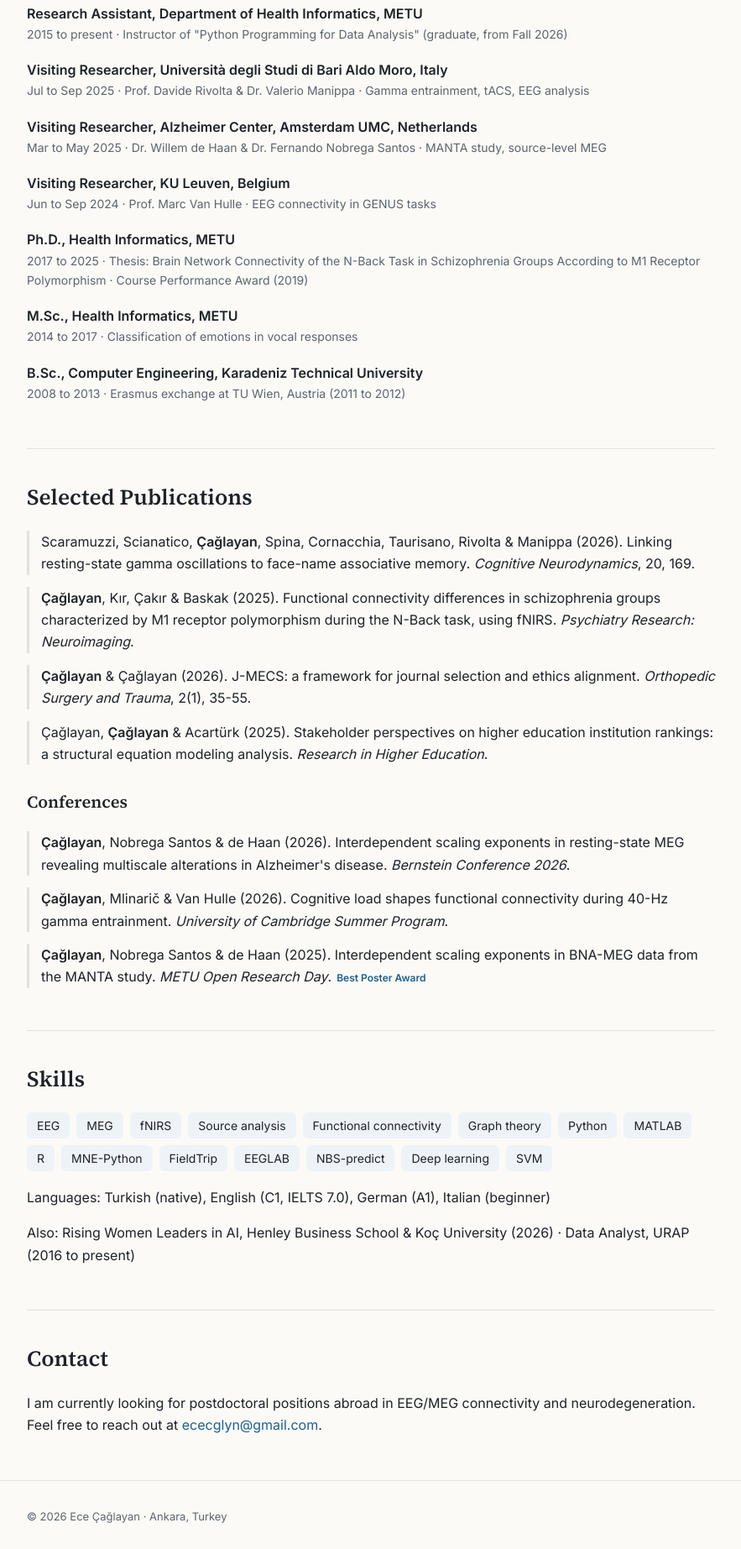
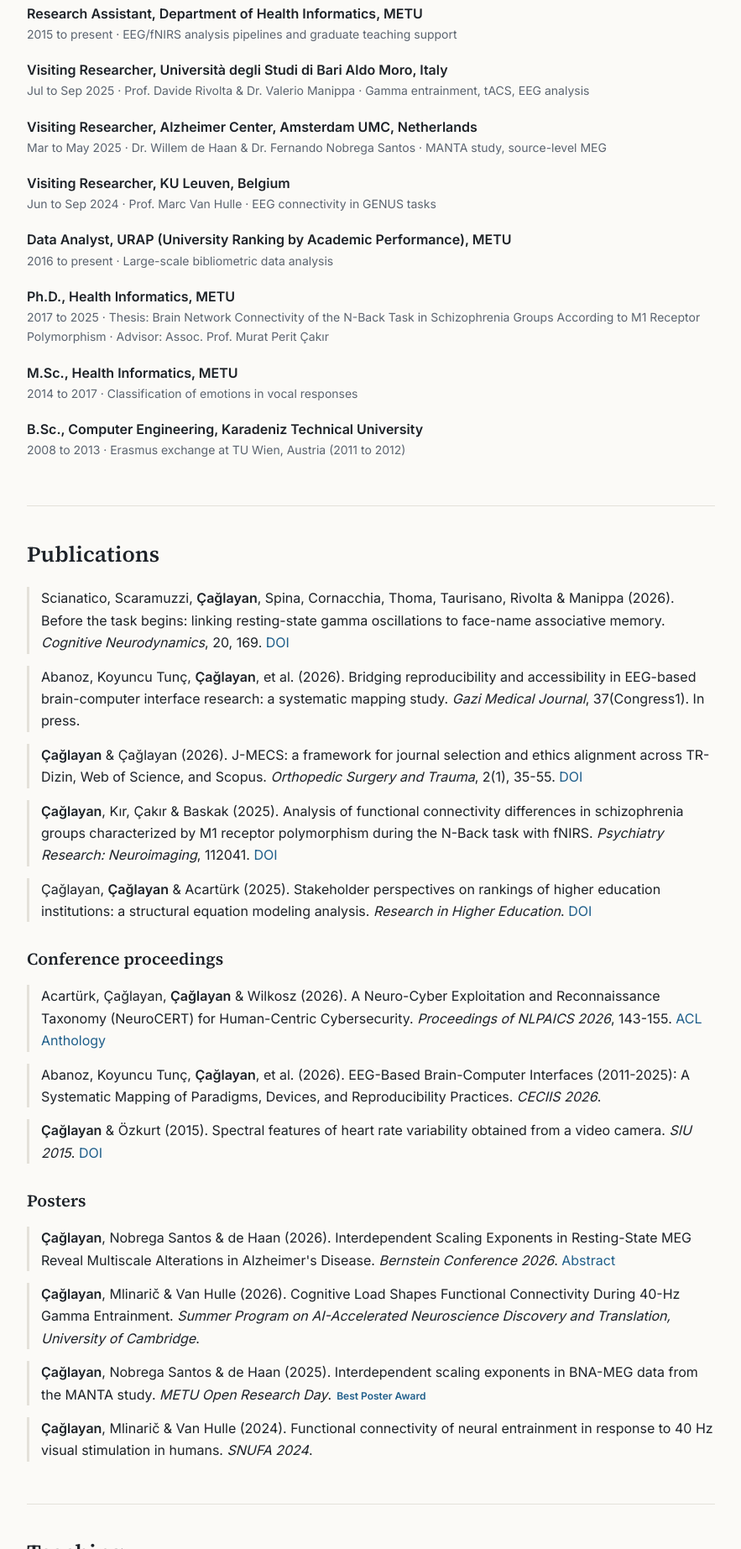
Before and after one commit to ececaglyn/ececaglyn.github.io, a plain HTML site: page index.html in a window 1280 px wide. Shown: the part 955-2800 px from the top of the page at 84% size, without its empty margins (198-1081 px from the left). Drawn offline with Linux system fonts and the light colour scheme.

Commit message:
Update site to match CV; add cv.pdf

```diff
--- a/index.html
+++ b/index.html
@@ -31,9 +31,10 @@ h1{font-family:"Source Serif 4",serif;font-weight:600;font-size:clamp(32px,6vw,4
 .links a{border:1px solid var(--line);padding:6px 14px;border-radius:999px;font-size:14px}
 section{padding:36px 0;border-top:1px solid var(--line)}
 h2{font-family:"Source Serif 4",serif;font-weight:600;font-size:26px;margin:0 0 18px}
+h3.sub{font-family:"Source Serif 4",serif;font-weight:600;font-size:20px;margin:28px 0 14px}
 .item{margin-bottom:18px}
 .item .t{font-weight:600}
-.item .m{color:var(--muted);font-size:14px}
+.item .m,.m{color:var(--muted);font-size:14px}
 .chips{display:flex;flex-wrap:wrap;gap:8px}
 .chip{background:var(--chip);padding:4px 12px;border-radius:6px;font-size:14px}
 .grid{display:grid;grid-template-columns:repeat(auto-fit,minmax(240px,1fr));gap:16px}
@@ -51,6 +52,7 @@ footer{padding:32px 0 48px;color:var(--muted);font-size:13px;border-top:1px soli
 <a class="l" href="#research">Research</a>
 <a class="l" href="#experience">Experience</a>
 <a class="l" href="#publications">Publications</a>
+<a class="l" href="#teaching">Teaching</a>
 <a class="l" href="#skills">Skills</a>
 <a class="l" href="#contact">Contact</a>
 </div></nav>
@@ -62,6 +64,7 @@ footer{padding:32px 0 48px;color:var(--muted);font-size:13px;border-top:1px soli
 <p>I study how brain networks change in neurodegenerative and neuropsychiatric disorders, using EEG, MEG and fNIRS functional connectivity together with graph theory and machine learning. My background in computer engineering shapes how I work: I build reproducible analysis pipelines and use them to ask clinical questions about Alzheimer's disease, schizophrenia and gamma entrainment.</p>
 <div class="links">
 <a href="mailto:ececglyn@gmail.com">Email</a>
+<a href="https://orcid.org/0000-0002-7560-5886">ORCID</a>
 <a href="https://linkedin.com/in/ececglyn">LinkedIn</a>
 <a href="https://github.com/ececaglyn">GitHub</a>
 <a href="cv.pdf">CV (PDF)</a>
@@ -71,7 +74,7 @@ footer{padding:32px 0 48px;color:var(--muted);font-size:13px;border-top:1px soli
 <section id="research">
 <h2>Research</h2>
 <div class="grid">
-    <div class="card"><h3>Gamma entrainment (GENUS)</h3><p>PI of a METU BAP project combining 40 Hz visual stimulation with a Go/No-Go task. EEG is collected from healthy young adults, healthy older adults and Alzheimer's patients.</p></div>
+<div class="card"><h3>Gamma entrainment (GENUS)</h3><p>PI of a funded METU BAP project combining 40 Hz visual stimulation with a Go/No-Go task. EEG will be recorded from healthy young adults, healthy older adults and Alzheimer's patients.</p></div>
 <div class="card"><h3>MEG in Alzheimer's disease</h3><p>Source-level MEG analysis of oscillations and multiscale scaling exponents related to cognitive decline (MANTA study, Amsterdam UMC).</p></div>
 <div class="card"><h3>Connectivity in schizophrenia</h3><p>PhD work on N-Back functional connectivity across M1 receptor polymorphism groups, using PCC, WTC, MI, graph metrics and NBS-predict.</p></div>
 </div>
@@ -79,35 +82,52 @@ footer{padding:32px 0 48px;color:var(--muted);font-size:13px;border-top:1px soli
 
 <section id="experience">
 <h2>Experience &amp; Education</h2>
-  <div class="item"><div class="t">Research Assistant, Department of Health Informatics, METU</div><div class="m">2015 to present · Instructor of "Python Programming for Data Analysis" (graduate, from Fall 2026)</div></div>
+<div class="item"><div class="t">Research Assistant, Department of Health Informatics, METU</div><div class="m">2015 to present · EEG/fNIRS analysis pipelines and graduate teaching support</div></div>
 <div class="item"><div class="t">Visiting Researcher, Università degli Studi di Bari Aldo Moro, Italy</div><div class="m">Jul to Sep 2025 · Prof. Davide Rivolta &amp; Dr. Valerio Manippa · Gamma entrainment, tACS, EEG analysis</div></div>
 <div class="item"><div class="t">Visiting Researcher, Alzheimer Center, Amsterdam UMC, Netherlands</div><div class="m">Mar to May 2025 · Dr. Willem de Haan &amp; Dr. Fernando Nobrega Santos · MANTA study, source-level MEG</div></div>
 <div class="item"><div class="t">Visiting Researcher, KU Leuven, Belgium</div><div class="m">Jun to Sep 2024 · Prof. Marc Van Hulle · EEG connectivity in GENUS tasks</div></div>
-  <div class="item"><div class="t">Ph.D., Health Informatics, METU</div><div class="m">2017 to 2025 · Thesis: Brain Network Connectivity of the N-Back Task in Schizophrenia Groups According to M1 Receptor Polymorphism · Course Performance Award (2019)</div></div>
+<div class="item"><div class="t">Data Analyst, URAP (University Ranking by Academic Performance), METU</div><div class="m">2016 to present · Large-scale bibliometric data analysis</div></div>
+<div class="item"><div class="t">Ph.D., Health Informatics, METU</div><div class="m">2017 to 2025 · Thesis: Brain Network Connectivity of the N-Back Task in Schizophrenia Groups According to M1 Receptor Polymorphism · Advisor: Assoc. Prof. Murat Perit Çakır</div></div>
 <div class="item"><div class="t">M.Sc., Health Informatics, METU</div><div class="m">2014 to 2017 · Classification of emotions in vocal responses</div></div>
 <div class="item"><div class="t">B.Sc., Computer Engineering, Karadeniz Technical University</div><div class="m">2008 to 2013 · Erasmus exchange at TU Wien, Austria (2011 to 2012)</div></div>
 </section>
 
 <section id="publications">
-  <h2>Selected Publications</h2>
-  <p class="pub">Scaramuzzi, Scianatico, <b>Çağlayan</b>, Spina, Cornacchia, Taurisano, Rivolta &amp; Manippa (2026). Linking resting-state gamma oscillations to face-name associative memory. <em>Cognitive Neurodynamics</em>, 20, 169.</p>
-  <p class="pub"><b>Çağlayan</b>, Kır, Çakır &amp; Baskak (2025). Functional connectivity differences in schizophrenia groups characterized by M1 receptor polymorphism during the N-Back task, using fNIRS. <em>Psychiatry Research: Neuroimaging</em>.</p>
-  <p class="pub"><b>Çağlayan</b> &amp; Çağlayan (2026). J-MECS: a framework for journal selection and ethics alignment. <em>Orthopedic Surgery and Trauma</em>, 2(1), 35-55.</p>
-  <p class="pub">Çağlayan, <b>Çağlayan</b> &amp; Acartürk (2025). Stakeholder perspectives on higher education institution rankings: a structural equation modeling analysis. <em>Research in Higher Education</em>.</p>
-  <h2 style="font-size:20px;margin-top:28px">Conferences</h2>
-  <p class="pub"><b>Çağlayan</b>, Nobrega Santos &amp; de Haan (2026). Interdependent scaling exponents in resting-state MEG revealing multiscale alterations in Alzheimer's disease. <em>Bernstein Conference 2026</em>.</p>
-  <p class="pub"><b>Çağlayan</b>, Mlinarič &amp; Van Hulle (2026). Cognitive load shapes functional connectivity during 40-Hz gamma entrainment. <em>University of Cambridge Summer Program</em>.</p>
+<h2>Publications</h2>
+<p class="pub">Scianatico, Scaramuzzi, <b>Çağlayan</b>, Spina, Cornacchia, Thoma, Taurisano, Rivolta &amp; Manippa (2026). Before the task begins: linking resting-state gamma oscillations to face-name associative memory. <em>Cognitive Neurodynamics</em>, 20, 169. <a href="https://doi.org/10.1007/s11571-026-10551-y">DOI</a></p>
+<p class="pub">Abanoz, Koyuncu Tunç, <b>Çağlayan</b>, et al. (2026). Bridging reproducibility and accessibility in EEG-based brain-computer interface research: a systematic mapping study. <em>Gazi Medical Journal</em>, 37(Congress1). In press.</p>
+<p class="pub"><b>Çağlayan</b> &amp; Çağlayan (2026). J-MECS: a framework for journal selection and ethics alignment across TR-Dizin, Web of Science, and Scopus. <em>Orthopedic Surgery and Trauma</em>, 2(1), 35-55. <a href="https://doi.org/10.14744/ortst.2026.06646">DOI</a></p>
+<p class="pub"><b>Çağlayan</b>, Kır, Çakır &amp; Baskak (2025). Analysis of functional connectivity differences in schizophrenia groups characterized by M1 receptor polymorphism during the N-Back task with fNIRS. <em>Psychiatry Research: Neuroimaging</em>, 112041. <a href="https://doi.org/10.1016/j.pscychresns.2025.112041">DOI</a></p>
+<p class="pub">Çağlayan, <b>Çağlayan</b> &amp; Acartürk (2025). Stakeholder perspectives on rankings of higher education institutions: a structural equation modeling analysis. <em>Research in Higher Education</em>. <a href="https://doi.org/10.1007/s11162-025-09838-6">DOI</a></p>
+
+<h3 class="sub">Conference proceedings</h3>
+<p class="pub">Acartürk, Çağlayan, <b>Çağlayan</b> &amp; Wilkosz (2026). A Neuro-Cyber Exploitation and Reconnaissance Taxonomy (NeuroCERT) for Human-Centric Cybersecurity. <em>Proceedings of NLPAICS 2026</em>, 143-155. <a href="https://aclanthology.org/2026.nlpaics-1.15/">ACL Anthology</a></p>
+<p class="pub">Abanoz, Koyuncu Tunç, <b>Çağlayan</b>, et al. (2026). EEG-Based Brain-Computer Interfaces (2011-2025): A Systematic Mapping of Paradigms, Devices, and Reproducibility Practices. <em>CECIIS 2026</em>.</p>
+<p class="pub"><b>Çağlayan</b> &amp; Özkurt (2015). Spectral features of heart rate variability obtained from a video camera. <em>SIU 2015</em>. <a href="https://doi.org/10.1109/SIU.2015.7129989">DOI</a></p>
+
+<h3 class="sub">Posters</h3>
+<p class="pub"><b>Çağlayan</b>, Nobrega Santos &amp; de Haan (2026). Interdependent Scaling Exponents in Resting-State MEG Reveal Multiscale Alterations in Alzheimer's Disease. <em>Bernstein Conference 2026</em>. <a href="https://abstracts.g-node.org/conference/BC26/abstracts#/uuid/17ac6ab8-1ca9-4fe8-bb7a-72273f273744">Abstract</a></p>
+<p class="pub"><b>Çağlayan</b>, Mlinarič &amp; Van Hulle (2026). Cognitive Load Shapes Functional Connectivity During 40-Hz Gamma Entrainment. <em>Summer Program on AI-Accelerated Neuroscience Discovery and Translation, University of Cambridge</em>.</p>
 <p class="pub"><b>Çağlayan</b>, Nobrega Santos &amp; de Haan (2025). Interdependent scaling exponents in BNA-MEG data from the MANTA study. <em>METU Open Research Day</em>.<span class="tag">Best Poster Award</span></p>
+<p class="pub"><b>Çağlayan</b>, Mlinarič &amp; Van Hulle (2024). Functional connectivity of neural entrainment in response to 40 Hz visual stimulation in humans. <em>SNUFA 2024</em>.</p>
+</section>
+
+<section id="teaching">
+<h2>Teaching</h2>
+<div class="item"><div class="t">Instructor, Python Programming for Data Analysis (graduate), METU</div><div class="m">Fall 2026 to present</div></div>
+<div class="item"><div class="t">Teaching Assistant, Medical Imaging and Signal Analysis (graduate), METU</div><div class="m">2015 to present</div></div>
+<div class="item"><div class="t">Instructor, Evaluation of Research Outcomes with Bibliometric Methods, METU Continuing Education Center</div><div class="m">2021 to 2024</div></div>
 </section>
 
 <section id="skills">
 <h2>Skills</h2>
 <div class="chips">
 <span class="chip">EEG</span><span class="chip">MEG</span><span class="chip">fNIRS</span><span class="chip">Source analysis</span><span class="chip">Functional connectivity</span><span class="chip">Graph theory</span>
-    <span class="chip">Python</span><span class="chip">MATLAB</span><span class="chip">R</span><span class="chip">MNE-Python</span><span class="chip">FieldTrip</span><span class="chip">EEGLAB</span><span class="chip">NBS-predict</span><span class="chip">Deep learning</span><span class="chip">SVM</span>
+<span class="chip">Python</span><span class="chip">MATLAB</span><span class="chip">R</span><span class="chip">SQL</span><span class="chip">MNE-Python</span><span class="chip">FieldTrip</span><span class="chip">EEGLAB</span><span class="chip">NBS-predict</span><span class="chip">Deep learning</span><span class="chip">SVM</span><span class="chip">SEM</span>
 </div>
 <p style="margin-top:18px" class="m">Languages: Turkish (native), English (C1, IELTS 7.0), German (A1), Italian (beginner)</p>
-  <p class="m">Also: Rising Women Leaders in AI, Henley Business School &amp; Koç University (2026) · Data Analyst, URAP (2016 to present)</p>
+<p class="m">Awards: Best Poster Award, METU Open Research Day (2025) · Course Performance Award, METU Graduate School of Informatics (2019)</p>
+<p class="m">Also: Rising Women Leaders in AI, Henley Business School &amp; Koç University (2026)</p>
 </section>
 
 <section id="contact">
```
Also changed, not shown: 1 other file. Lines whose indentation alone changed are shown as unchanged.
